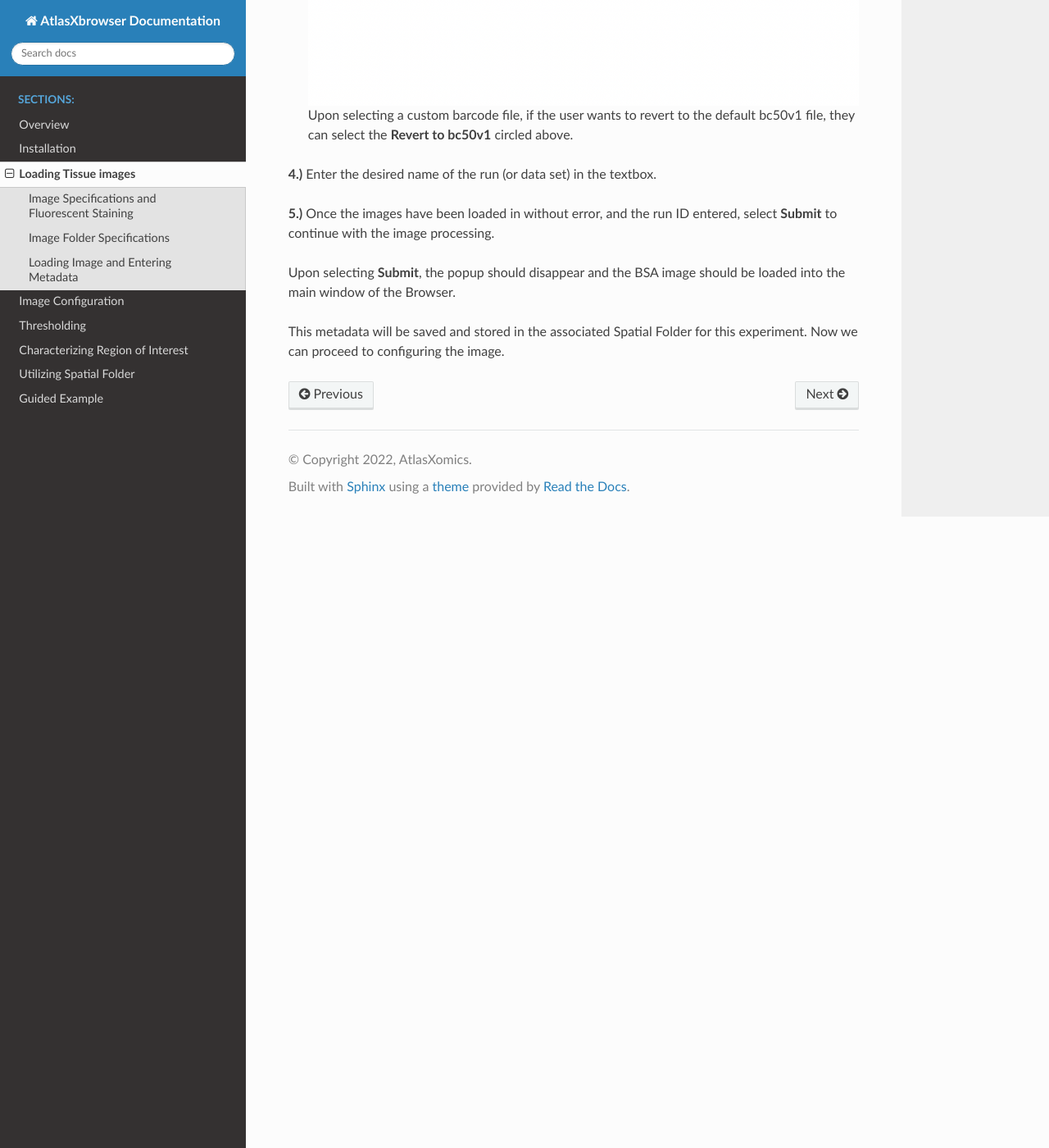
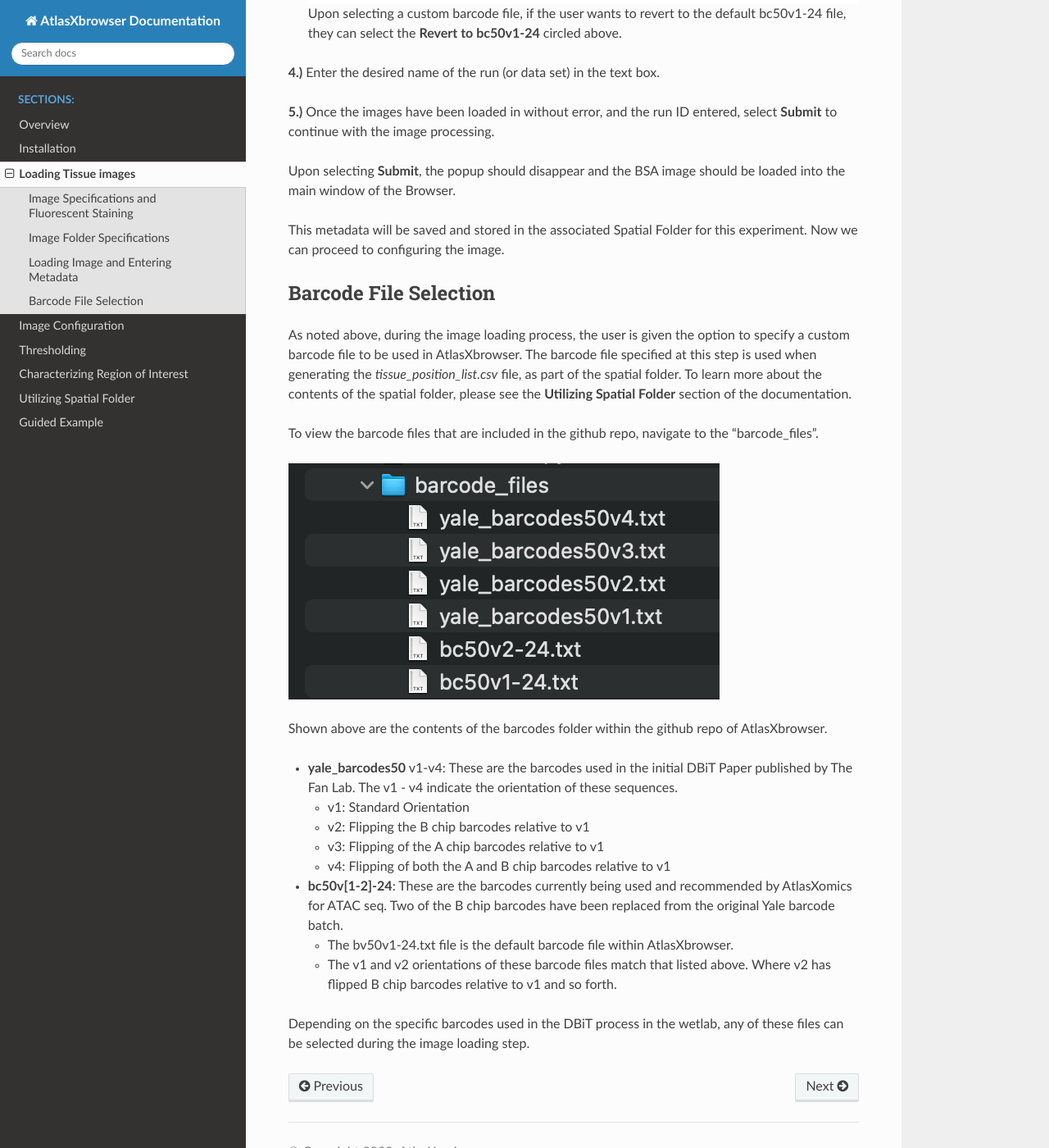
Before and after one commit to atlasxomics/AtlasXbrowser_docs, a Sphinx documentation site: the page built from docs/OpeningFolder.rst, in a window 1280 px wide and 1400 px high, scrolled down 3907 px. Shown: the whole window at 82% size. Built offline with Sphinx 7.4.7 and the Read the Docs theme 2.0.0, drawn with Linux system fonts in a browser that asks for light colours; some of the changed text lies outside the part shown.

Commit message:
Added barcode section

```diff
--- a/docs/OpeningFolder.rst
+++ b/docs/OpeningFolder.rst
@@ -57,16 +57,42 @@
 
 **2.)** Select **File** in the second row, labeled "Select PostB Image". Navigate to the image folder, and select the PostB image.
 
-**3.)** This button is used to select a custom barcode file. Automatically the default bc50v1 barcode file is selected. To Change this, select the currently labeled **bc50v1** and navigate to the desired custom barcode file.
+**3.)** This button is used to select a custom barcode file. Automatically the default bc50v1-24 barcode file is selected. To Change this, select the currently labeled **bc50v1-24** and navigate to the desired custom barcode file.
 
     .. image:: /images/image_processing_revert.png
 
-    Upon selecting a custom barcode file, if the user wants to revert to the default bc50v1 file, they can select the **Revert to bc50v1** circled above.
+    Upon selecting a custom barcode file, if the user wants to revert to the default bc50v1-24 file, they can select the **Revert to bc50v1-24** circled above.
 
-**4.)** Enter the desired name of the run (or data set) in the textbox.
+**4.)** Enter the desired name of the run (or data set) in the text box.
 
 **5.)** Once the images have been loaded in without error, and the run ID entered, select **Submit** to continue with the image processing.
 
 Upon selecting **Submit**, the popup should disappear and the BSA image should be loaded into the main window of the Browser.
 
 This metadata will be saved and stored in the associated Spatial Folder for this experiment. Now we can proceed to configuring the image.
+
+Barcode File Selection
+######################
+
+As noted above, during the image loading process, the user is given the option to specify a custom barcode file to be used in AtlasXbrowser. The barcode file specified at this step is used when
+generating the *tissue_position_list.csv* file, as part of the spatial folder. To learn more about the contents of the spatial folder, please see the **Utilizing Spatial Folder** section of the documentation.
+
+To view the barcode files that are included in the github repo, navigate to the "barcode_files".
+
+.. figure:: /images/barcode_file_options.png
+
+Shown above are the contents of the barcodes folder within the github repo of AtlasXbrowser.
+
+* **yale_barcodes50** v1-v4: These are the barcodes used in the initial DBiT Paper published by The Fan Lab. The v1 - v4 indicate the orientation of these sequences.
+
+  * v1: Standard Orientation
+  * v2: Flipping the B chip barcodes relative to v1
+  * v3: Flipping of the A chip barcodes relative to v1
+  * v4: Flipping of both the A and B chip barcodes relative to v1
+
+* **bc50v[1-2]-24**: These are the barcodes currently being used and recommended by AtlasXomics for ATAC seq. Two of the B chip barcodes have been replaced from the original Yale barcode batch.
+
+  * The bv50v1-24.txt file is the default barcode file within AtlasXbrowser.
+  * The v1 and v2 orientations of these barcode files match that listed above. Where v2 has flipped B chip barcodes relative to v1 and so forth.
+
+Depending on the specific barcodes used in the DBiT process in the wetlab, any of these files can be selected during the image loading step.
```
Also changed, not shown: docs/images/OpeningImage_selectingMeta.png, docs/images/barcode_file_options.png (added), docs/images/image_processing_revert.png, 9 other files.
